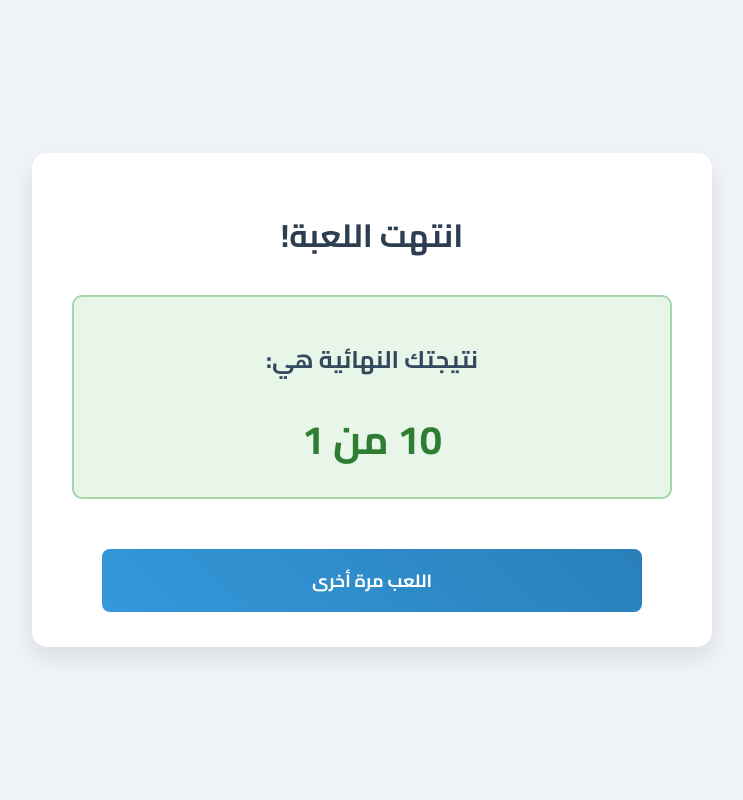
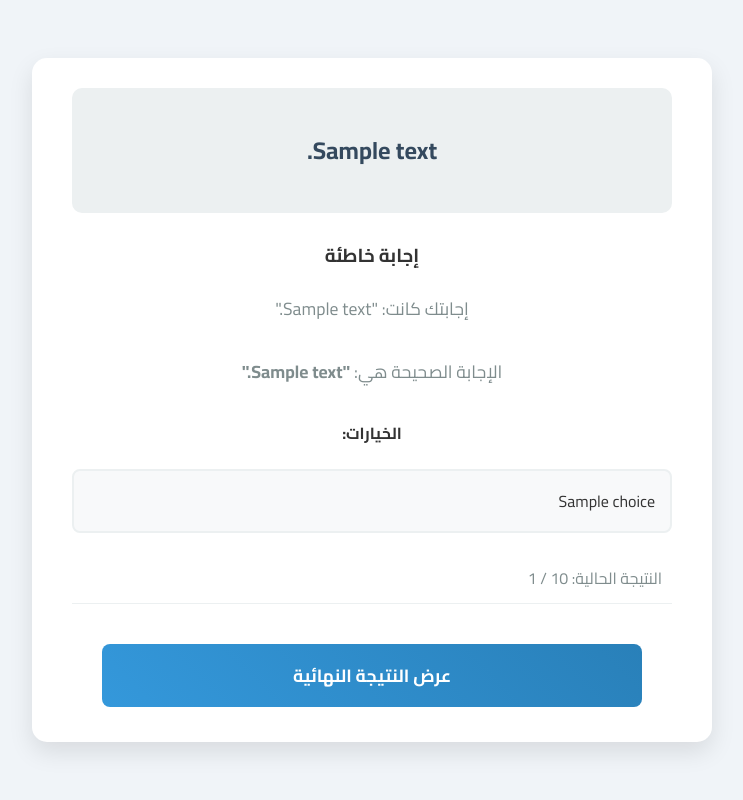
Before and after one commit to hammzzaa24/Game, a Flask app: template templates/result.html in a window 1280 px wide. Shown: the whole page, without its empty margins (268-1011 px from the left). Run offline with Flask 3, Linux system fonts and the light colour scheme; the template is opened without the code that fills it: most values are stand-ins (such as "Sample title", 1, 10 or a date in 2020).

Commit message:
Update result.html

```diff
--- a/templates/result.html
+++ b/templates/result.html
@@ -3,18 +3,52 @@
 <head>
     <meta charset="UTF-8">
     <meta name="viewport" content="width=device-width, initial-scale=1.0">
-    <title>النتيجة النهائية</title>
+    <title>نتيجة الإجابة</title>
     <link rel="stylesheet" href="{{ url_for('static', filename='style.css') }}">
     <link href="https://fonts.googleapis.com/css2?family=Cairo:wght@400;700&display=swap" rel="stylesheet">
 </head>
 <body>
     <div class="container">
-        <h1>انتهت اللعبة!</h1>
-        <div class="result-box">
-            <h2>نتيجتك النهائية هي:</h2>
-            <p class="final-score">{{ score }} من {{ total_questions }}</p>
+        <div class="question-box">
+            <h2>{{ question.text }}</h2>
         </div>
-        <a href="{{ url_for('home') }}" class="btn btn-submit">اللعب مرة أخرى</a>
+
+        {% if is_correct %}
+            <div class="feedback-box feedback-correct">
+                <h3>إجابة صحيحة! أحسنت!</h3>
+            </div>
+        {% else %}
+            <div class="feedback-box feedback-incorrect">
+                <h3>إجابة خاطئة</h3>
+                <p>إجابتك كانت: "{{ user_answer }}"</p>
+                <p>الإجابة الصحيحة هي: <strong>"{{ question.correct_answer }}"</strong></p>
+            </div>
+        {% endif %}
+
+        <div class="choices-result">
+            <h4>الخيارات:</h4>
+            {% for choice in question.choices %}
+                {% set class_name = '' %}
+                {% if choice == question.correct_answer %}
+                    {% set class_name = 'choice-correct' %}
+                {% elif choice == user_answer %}
+                    {% set class_name = 'choice-incorrect' %}
+                {% endif %}
+                <div class="choice-label {{ class_name }}">
+                    <span>{{ choice }}</span>
+                </div>
+            {% endfor %}
+        </div>
+
+        <div class="quiz-header" style="margin-top: 20px;">
+            <span>النتيجة الحالية: {{ score }} / {{ total_questions }}</span>
+        </div>
+
+        {% if session.question_index < total_questions %}
+            <a href="{{ url_for('quiz') }}" class="btn btn-submit">السؤال التالي</a>
+        {% else %}
+            <a href="{{ url_for('result') }}" class="btn btn-submit">عرض النتيجة النهائية</a>
+        {% endif %}
     </div>
 </body>
 </html>
```
